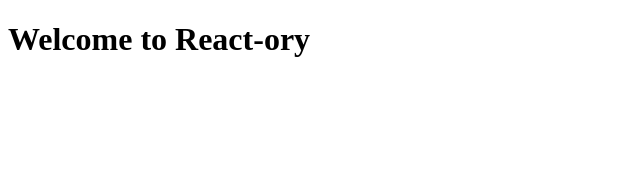
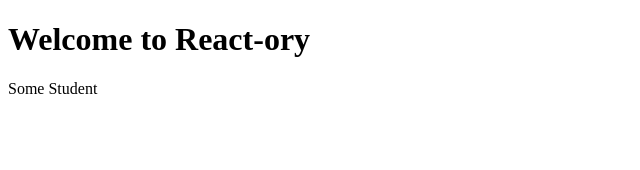
Before and after one commit to jzizzo/React-ory, a React (Create React App) app in the folder client/: page / in a window 1280 px wide. Shown: the top 170 px of the page, without its empty margins (0-640 px from the left). Built offline with nearby package versions, Linux system fonts and the light colour scheme; the HTML template or start-up script is replaced by a standard one.

Commit message:
add studentlist and student entry boilerplate

```diff
--- a/client/src/App.jsx
+++ b/client/src/App.jsx
@@ -1,4 +1,5 @@
 import React, { Component } from 'react';
+import StudentList from './StudentList.jsx';
 
 class App extends Component {
 
@@ -8,6 +9,7 @@ class App extends Component {
     return (
       <div>
         <h1>Welcome to React-ory</h1>
+        <StudentList />
       </div>
     );
   }
--- /dev/null
+++ b/client/src/StudentEntry.jsx
@@ -0,0 +1,19 @@
+import React, { Component } from 'react';
+
+class StudentEntry extends Component {
+  constructor(props) {
+    super(props);
+  }
+
+  render() {
+
+    return (
+      <div>
+        Some Student
+      </div>
+    );
+  }
+
+}
+
+export default StudentEntry;
--- /dev/null
+++ b/client/src/StudentList.jsx
@@ -0,0 +1,10 @@
+import React from 'react';
+import StudentEntry from './StudentEntry.jsx';
+
+let StudentList = (props) => (
+    <div>
+      <StudentEntry />
+    </div>
+);
+
+export default StudentList;
--- a/package.json
+++ b/package.json
@@ -7,7 +7,7 @@
     "react-dev": "webpack -d --watch",
     "server-dev": "nodemon server/index.js"
   },
-  "author": "Joseph Zizzo & Gunpreet Singh",
+  "author": "Joseph Zizzo",
   "license": "ISC",
   "devDependencies": {
     "babel-core": "^6.23.1",
```
